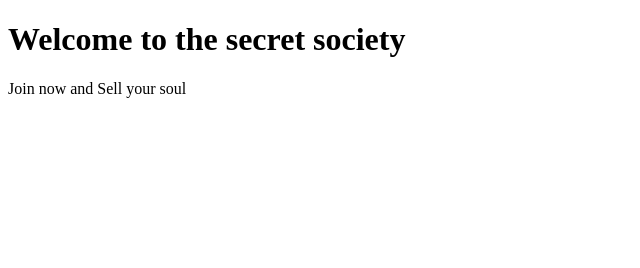
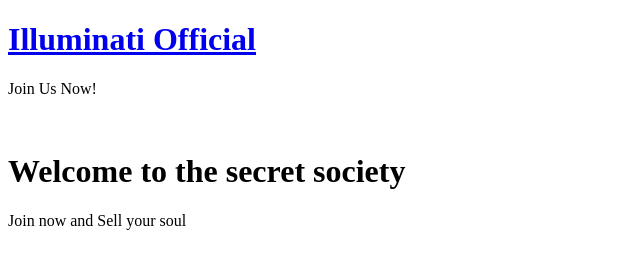
Before and after one commit to Harveymirones0827/MyBlogsite, a plain HTML site: page index.html in a window 1280 px wide. Shown: the whole page, without its empty margins (0-640 px from the left). Drawn offline with Linux system fonts and the light colour scheme.

Commit message:
header has been added

```diff
--- a/index.html
+++ b/index.html
@@ -7,6 +7,10 @@
     <title>Illuminati</title>
 </head>
 <body>
+    <h1> <a href='#'>Illuminati Official</a> </h1>
+    <p>Join Us Now!</p>
+    <br/>
+
     <h1>Welcome to the secret society</h1>
     <p> Join now and Sell your soul</p>
 
```
